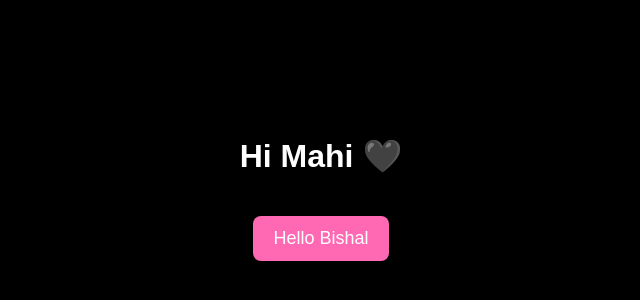
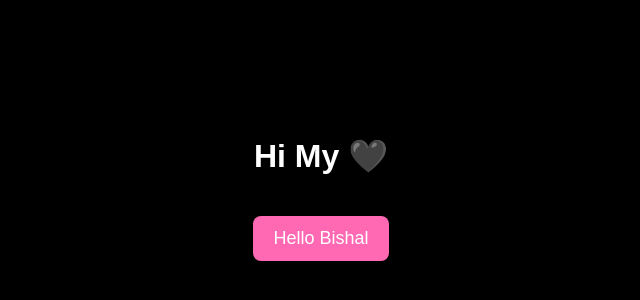
Before and after one commit to arafatahb/-skip-it, a plain HTML site: page index.html in a window 1280 px wide. Shown: the part 212-512 px from the top of the page, without its empty margins (319-959 px from the left). Drawn offline with Linux system fonts and the light colour scheme.

Commit message:
Update index.html

```diff
--- a/index.html
+++ b/index.html
@@ -81,7 +81,7 @@
 <body>
 
 <div class="slide active" id="slide1">
-  <h1>Hi Mahi 🖤</h1>
+  <h1>Hi My 🖤</h1>
   <button onclick="nextSlide(2)">Hello Bishal</button>
 </div>
 
```
